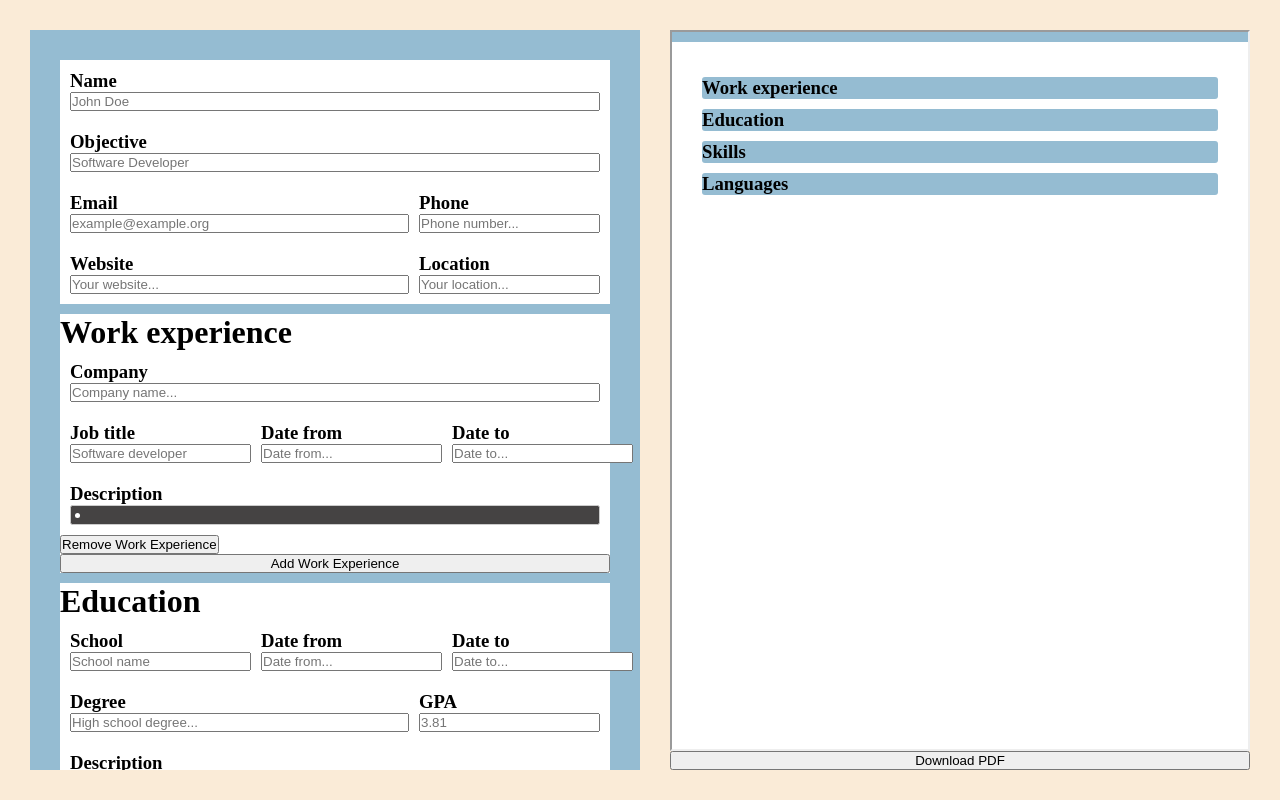
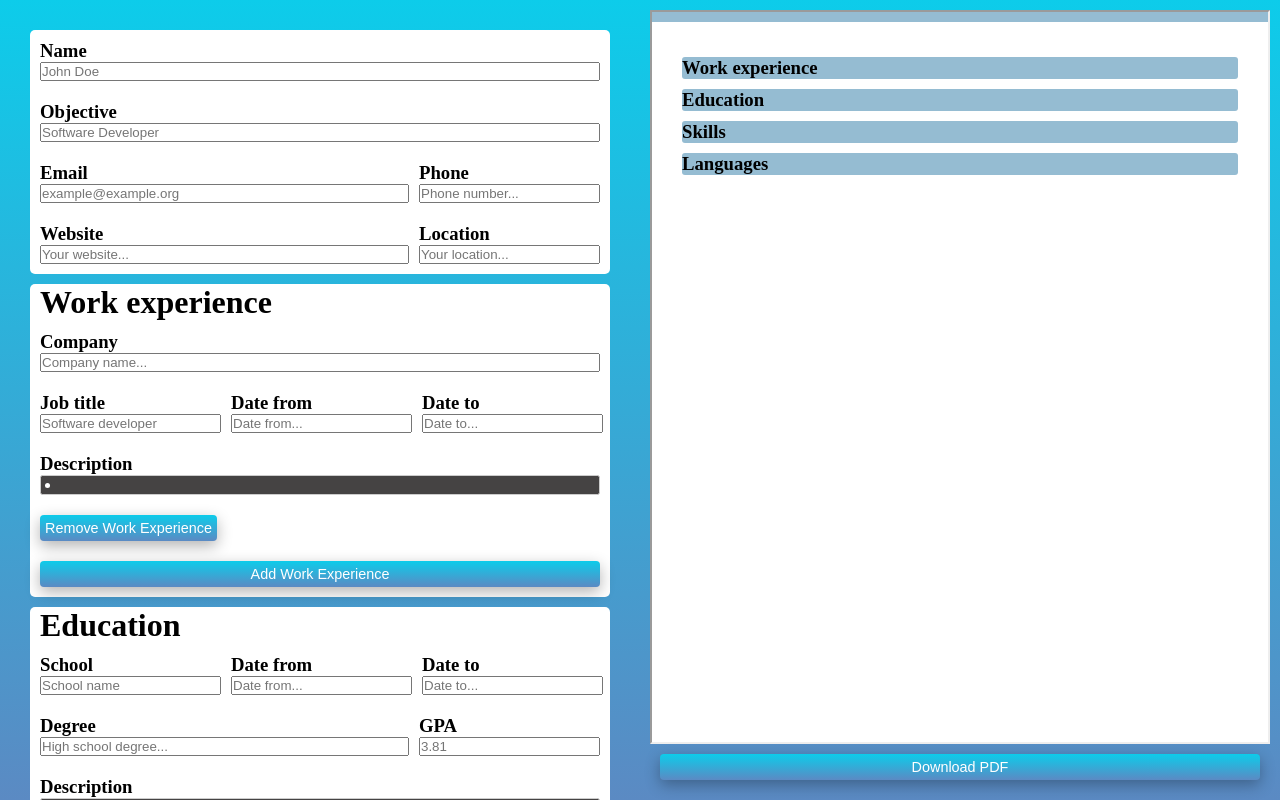
Before and after one commit to probzyg/frontend, a Next.js app in the folder cv-gen/: page / in a window 1280 px wide. Built offline with nearby package versions, Linux system fonts and the light colour scheme.

Commit message:
Design update

```diff
--- a/cv-gen/src/app/page.module.css
+++ b/cv-gen/src/app/page.module.css
@@ -9,9 +9,8 @@
   flex-direction: row;
   justify-content: flex-start;
   align-items: stretch;
-  padding: 30px;
-  background-color: antiquewhite;
-  gap: 30px;
+  padding: 0px;
+  background-image: linear-gradient(#0dccea, #5b8ac3);
   margin: 0;
   height: 100vh;
   width: 100%;
@@ -24,21 +23,20 @@
   padding: 30px;
   font-size: 0.85rem;
   width: 50%;
-  background-color: rgb(149, 188, 210);
-  max-height: calc(100vh - 30px);
+  max-height: 100vh;
   gap: 10px;
   overflow-y: auto;
   overflow-x: hidden;
 }
 
 .output {
+  padding: 10px;
   flex: 1;
   display: flex;
   flex-direction: column;
   max-width: var(--max-width);
   width: 100%;
   position: sticky;
-  background-color: white(149, 210, 210);
   height: 100%;
 }
 
@@ -50,6 +48,11 @@
   background-color: white;
   width: 100%;
   color: black;
+  border-radius: 5px;
+}
+
+.header {
+  padding-left: 10px;
 }
 
 .all_line {
@@ -94,3 +97,40 @@
   flex-direction: row;
   justify-content: space-between;
 }
+
+.button {
+  background-image: linear-gradient(#0dccea, #5b8ac3);
+  border: 0;
+  border-radius: 4px;
+  box-shadow: rgba(0, 0, 0, .3) 0 5px 15px;
+  box-sizing: border-box;
+  color: #fff;
+  cursor: pointer;
+  font-family: Montserrat,sans-serif;
+  font-size: .9em;
+  margin: 10px;
+  padding: 5px 5px;
+  text-align: center;
+  user-select: none;
+  -webkit-user-select: none;
+  touch-action: manipulation;
+}
+
+.input::-webkit-scrollbar {
+  width: 12px;
+  height: 20px;
+}
+
+.input::-webkit-scrollbar-track {
+  background: #f1f1f131;
+}
+
+.input::-webkit-scrollbar-thumb {
+  background: #dbdada;
+  border-radius: 6px;
+  height: 20px;
+}
+
+.input::-webkit-scrollbar-thumb:hover {
+  background: #b6b6b6;
+}
--- a/cv-gen/src/app/page.tsx
+++ b/cv-gen/src/app/page.tsx
@@ -284,7 +284,7 @@
             </div>
           </div>
           <div className={styles.info} >
-            <h1>Work experience</h1>
+            <h1 className={styles.header}>Work experience</h1>
             <form>
               {workExperience.map((experience, index) => {
               return (
@@ -296,15 +296,15 @@
                     {createInputField<WorkExperience>('','Date to', 'text', 'date_job_to','Date to...','',index, experience.date_job_to, handleWorkExperienceChange)}
                   </div>
                     {createEditableContentField<WorkExperience>('Description',`job_description`, index, workExperience, 'workExperience', setWorkExperience)}
-                  <button type='button' onClick={() => removeWorkExperience(experience.id)}>Remove Work Experience</button>
+                  <button type='button' className={styles.button} onClick={() => removeWorkExperience(experience.id)}>Remove Work Experience</button>
                 </div>
               );
               })}
             </form>
-            <button onClick={addWorkExperience}>Add Work Experience</button>
+            <button className={styles.button} onClick={addWorkExperience}>Add Work Experience</button>
         </div>
           <div className={styles.info}>
-            <h1>Education</h1>
+            <h1 className={styles.header}>Education</h1>
             <form>
               {education.map((edu, index) => (
                 <div key={edu.id}>
@@ -315,21 +315,21 @@
                   </div>
                   <div className={styles.inline}>
                     {createInputField<Education>('biggest', 'Degree', 'text', 'degree', 'High school degree...', '', index, edu.degree, handleEducationChange)}
-                    {createInputField<Education>('', 'GPA', 'text', 'gpa', '3.81', '', index, edu.degree, handleEducationChange)}
+                    {createInputField<Education>('', 'GPA', 'text', 'gpa', '3.81', '', index, edu.gpa, handleEducationChange)}
                   </div>
                   {createEditableContentField<Education>('Description', 'school_description', index, education, 'education', setEducation)}
-                  <button type='button' onClick={() => removeEducation(edu.id)}>Remove Education</button>
+                  <button type='button' className={styles.button} onClick={() => removeEducation(edu.id)}>Remove Education</button>
                 </div>
               ))}
             </form>
-            <button onClick={addEducation}>Add Education</button>
+            <button className={styles.button} onClick={addEducation}>Add Education</button>
           </div>
           <div className={styles.info}>
-            <h1>Skills</h1>
+            <h1 className={styles.header}>Skills</h1>
             {createEditableContentField('Skills list', 'skills_list', undefined, inputData, undefined, undefined)}
           </div>
           <div className={styles.info}>
-            <h1>Languages</h1>
+            <h1 className={styles.header}>Languages</h1>
             <form>
               {languages.map((language , index) => (
                 <div key={index}>
@@ -337,11 +337,11 @@
                     {createInputField<Languages>('biggest', 'Language', 'text', 'language', 'Language...', '', index, language.language, handleLanguagesChange)}
                     {createInputField<Languages>('', 'Overall rating', 'text', 'rating', 'B1', '', index, language.rating, handleLanguagesChange)}
                   </div>
-                  <button type='button' onClick={() => removeLanguage(index)}>Remove Language</button>
+                  <button type='button' className={styles.button} onClick={() => removeLanguage(index)}>Remove Language</button>
                 </div>
               ))}
             </form>
-            <button onClick={addLanguage}>Add Language</button>
+            <button className={styles.button} onClick={addLanguage}>Add Language</button>
           </div>
         </div>
         <div className={styles.output} id='output'>
@@ -445,7 +445,7 @@
             </html>`}
             style={{ width: '100%', height: '100%' }}
           />
-          <button onClick={() => downloadPDF(iframeRef)}>Download PDF</button>
+          <button className={styles.button} onClick={() => downloadPDF(iframeRef)}>Download PDF</button>
         </div>
       </main>
     </body>
```
